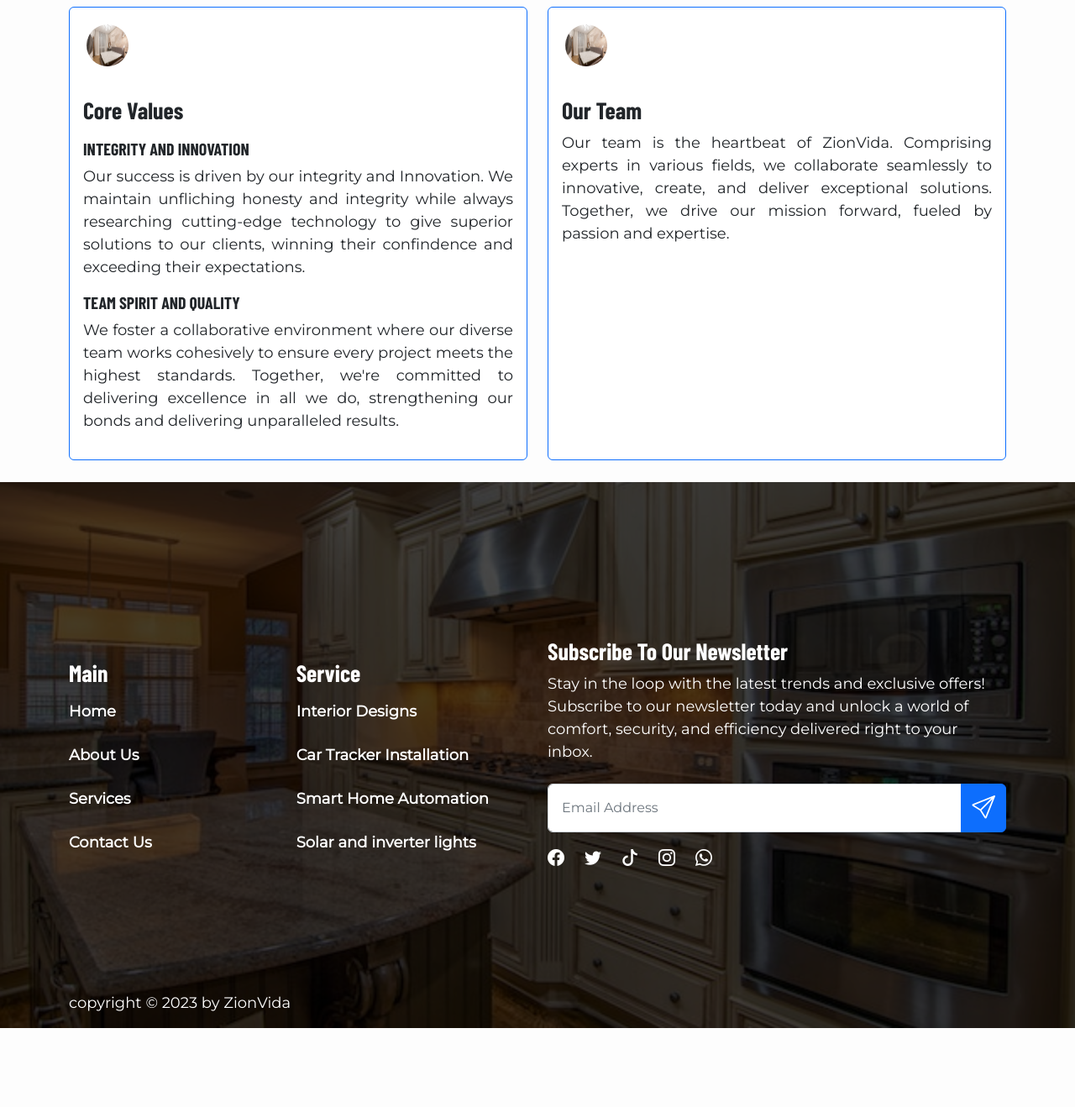
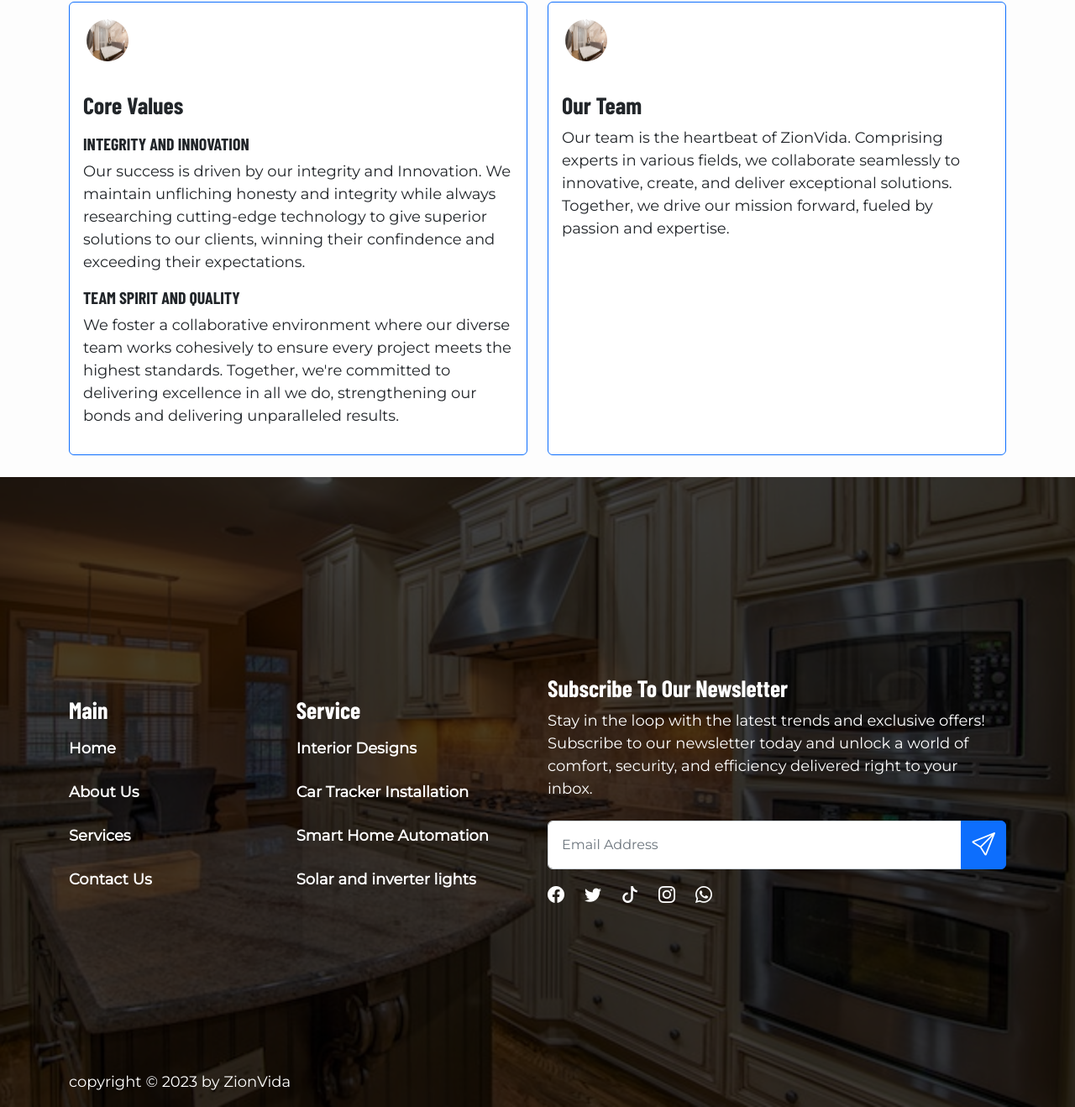
Before and after one commit to G-best007/Classic-Landing-Page, a plain HTML site: page about.html in a window 1280 px wide. Shown: the part 1470-2788 px from the top of the page at 84% size. Before the commit the page ends 2694 px from the top, so only its background shows below. Drawn offline with nearby package versions, Linux system fonts and the light colour scheme.

Commit message:
new changes made

```diff
--- a/about.css
+++ b/about.css
@@ -2,7 +2,7 @@
 
 
 .bannerText{
-  text-align: justify;
+  margin: 10px;
 }
 
 
@@ -16,7 +16,3 @@
   border-radius: 50%;
   margin: 20px 20px;
 }
-
-.card-text{
-  text-align: justify;
-}
--- a/general.css
+++ b/general.css
@@ -4,6 +4,8 @@ body{
 font-family: 'Montserrat', sans-serif;
 font-size: 18px;
 background-color: rgba(252, 252, 252, 0.466);
+line-height: 1.5;
+
 }
 
 h1,h2,h3,h4,h5,h6{
@@ -75,8 +77,8 @@ h1,h2,h3,h4,h5,h6{
 .footer {
   background: url("images/KT4.jpg") center/cover fixed no-repeat;
   width: 100%;
-  max-height: 650px;
-  height: 700px;
+  /* max-height: 650px; */
+  height: 750px;
   position: relative;
   top: 0;
   bottom: 0;
--- a/servicelist.css
+++ b/servicelist.css
@@ -6,7 +6,3 @@
   border-radius: 50%;
   margin: 20px 20px;
 }
-
-.card-text{
-  text-align: justify;
-}
--- a/style.css
+++ b/style.css
@@ -5,6 +5,9 @@ body{
 font-family: 'Montserrat', sans-serif;
 font-size: 18px;
 background-color: rgba(252, 252, 252, 0.466);
+letter-spacing: normal;
+word-spacing: normal;
+line-height: 1.5;
 }
 
 h1,h2,h3,h4,h5,h6{
@@ -71,14 +74,17 @@ nav{
   font-size: 40px;
 }
 
+.designText{
+  text-align: justify;
 
+}
 
 
 .footer {
   background: url("images/KT4.jpg") center/cover fixed no-repeat;
   width: 100%;
-  max-height: 650px;
-  height: 700px;
+  /* max-height: 100dvh; */
+  height: 750px;
   position: relative;
   top: 0;
   bottom: 0;
@@ -149,5 +155,4 @@ a {
     text-align: center;
   }
 
-
 }
```
